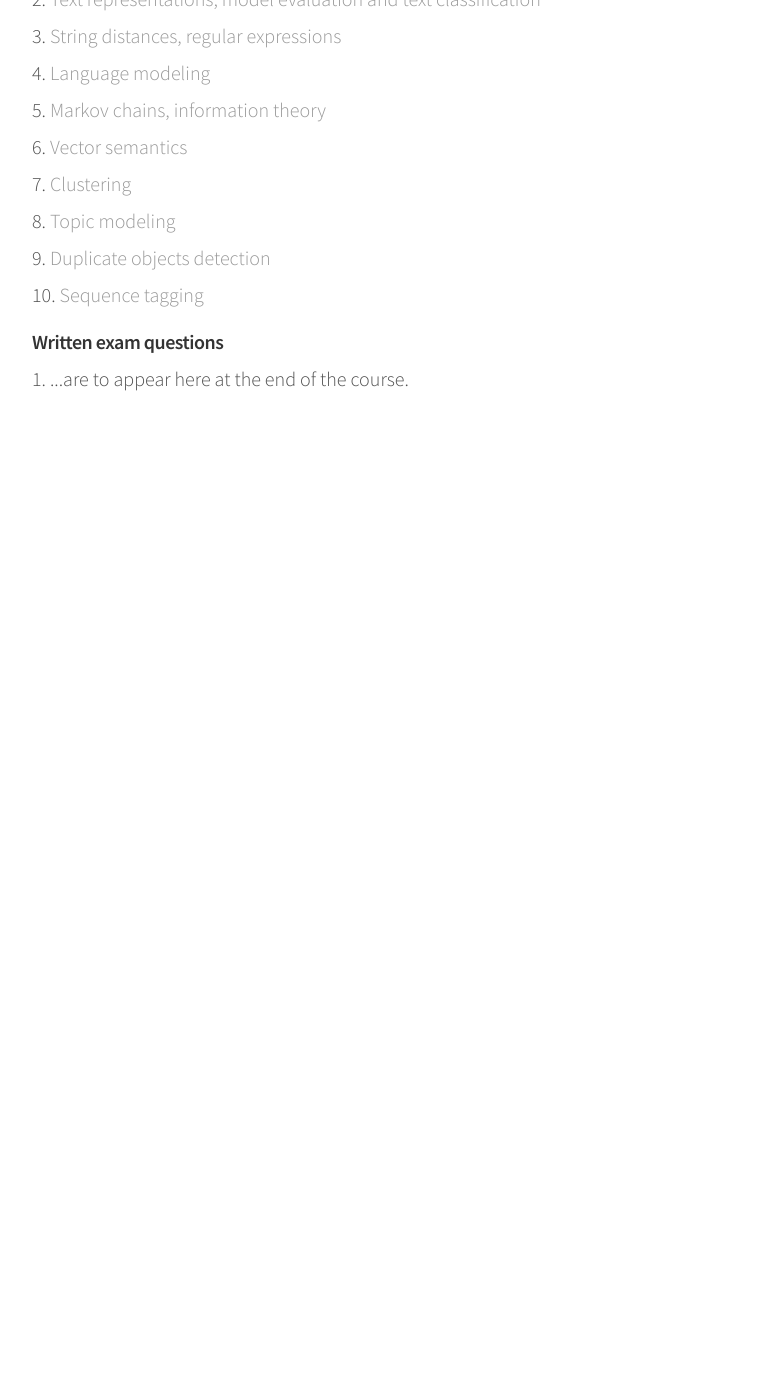
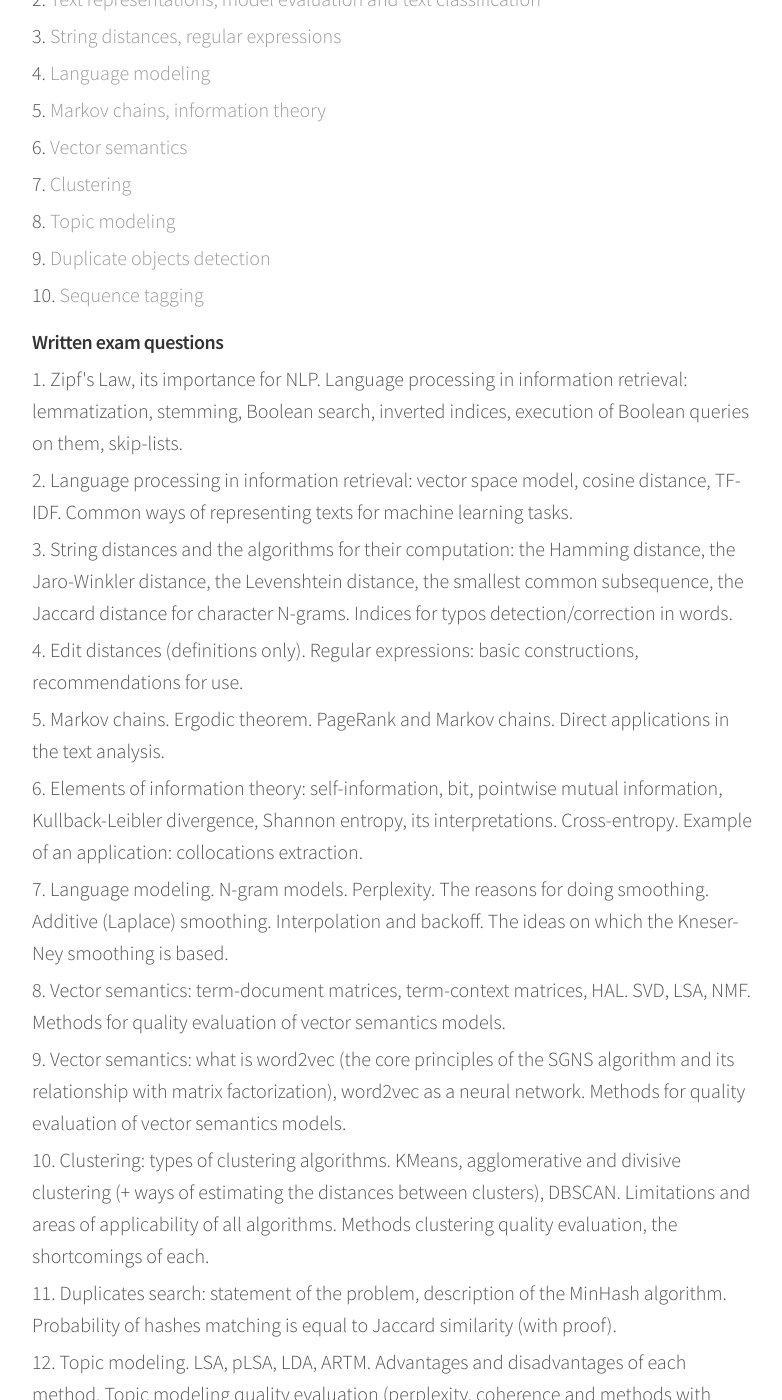
Before and after one commit to alexeyev/alexeyev.github.io, a Jekyll site: the page built from nlp-itmo-spring-2019.html, in a window 1280 px wide and 1400 px high, scrolled down 270 px. Shown: the whole window, without its empty margins (248-1030 px from the left). Built offline with Jekyll 4.4.1, drawn with Linux system fonts in a browser that asks for light colours; before the commit the page ends 900 px from its top, so only the background shows below that; some of the changed text lies outside the part shown.

Commit message:
Update nlp-itmo-spring-2019.html

```diff
--- a/nlp-itmo-spring-2019.html
+++ b/nlp-itmo-spring-2019.html
@@ -30,6 +30,58 @@
 <div class="content list">
 	<h4>Written exam questions</h4>
 	<ol>
- <li>...are to appear here at the end of the course.
+<li> Zipf's Law, its importance for NLP. Language processing in information retrieval: lemmatization,
+	stemming, Boolean search, inverted indices, execution of Boolean queries on them, skip-lists.
+<li> Language processing in information retrieval: vector space model, cosine distance, TF-IDF.
+	Common ways of representing texts for machine learning tasks.
+<li>  String distances and the algorithms for their computation: the Hamming distance, the Jaro-Winkler distance,
+	the Levenshtein distance, the smallest common subsequence, the Jaccard distance for character N-grams.
+	Indices for typos detection/correction in words.
+<li>  Edit distances (definitions only). Regular expressions: basic constructions, recommendations for use.
+<li>  Markov chains. Ergodic theorem. PageRank and Markov chains. Direct applications in the text analysis.
+<li>  Elements of information theory: self-information, bit, pointwise mutual information, Kullback-Leibler divergence,
+	Shannon entropy, its interpretations. Cross-entropy. Example of an application: collocations extraction.
+<li>  Language modeling. N-gram models. Perplexity. The reasons for doing smoothing. Additive (Laplace) smoothing.
+	Interpolation and backoff. The ideas on which the Kneser-Ney smoothing is based.
+<li> Vector semantics: term-document matrices, term-context matrices, HAL. SVD, LSA, NMF. Methods for quality evaluation
+	of vector semantics models.
+<li>  Vector semantics: what is word2vec (the core principles of the SGNS algorithm and its relationship with
+	matrix factorization),
+		word2vec as a neural network. Methods for quality evaluation of vector semantics models.
+<li>  Clustering: types of clustering algorithms. KMeans, agglomerative and divisive clustering
+		(+ ways of estimating the distances between clusters), DBSCAN.
+		Limitations and areas of applicability of all algorithms.
+		Methods clustering quality evaluation, the shortcomings of each.
+<li>  Duplicates search: statement of the problem, description of the MinHash algorithm. Probability of hashes matching
+	is equal to Jaccard similarity (with proof). <!--"Permutations generation" in practice.-->
+<li>  Topic modeling. LSA, pLSA, LDA, ARTM. Advantages and disadvantages of each method.
+		Topic modeling quality evaluation (perplexity, coherence and methods with experts involved).
+<li>  Classification. Binary classification quality evaluation.
+		Metric classification methods. Logical methods of classification. Linear classification methods.
+<li>  Quality evaluation of machine learning models (why divide the data set into three parts).
+		Classification. Multi-class classification quality evaluation.
+		Naive Bayes Classifier. Ensembles of models of machine learning.
+<li>  Sequence tagging. PoS tagging. Named entity recognition. Hidden Markov models.
+		Estimation of the probability of a sequence of states.
+		Estimation of the probability of a sequence of observations.
+		Quality evaluation.
+<li>  Sequence tagging. PoS tagging. Named entity recognition. Hidden Markov models.
+		Decoding of the most probable sequence of states (Veterbi algorithm without proof). Quality evaluation.
+<li>  Sequence tagging. PoS tagging. Named entity recognition. Structured perceptron.
+		Structured perceptron training. Sequente tagging quality evaluation.
+<li>  Syntax parsing. Syntax description approaches.
+		Phrase structure grammar: the principles. Formal grammar.
+		Chomsky Normal Form. Cocke-Kasami-Younger algorithm, its complexity. Parsing quality evaluation.
+<li>  Syntax parsing. Syntax description approaches. Phrase structure grammar: the principles.
+		Probabilistic context-free grammar. Cocke-Kasami-Younger algorithm for PCFG (without proof), its complexity.
+		Parsing quality evaluation.
+<li>  Syntax parsing. Syntax description approaches. Dependency grammar, core principles.
+		Parsing quality evaluation. Transition-based dependency parsing: how it works.
+		The algorithm (everything but the 'oracle').
+<li>  ...
+	<!--
+ <li>  Machine translation. Evaluation of the quality of machine translation.
+		BLEU. IBM Models 1,2 - core principles.
+ -->
 	</ol>
 </div>
```
